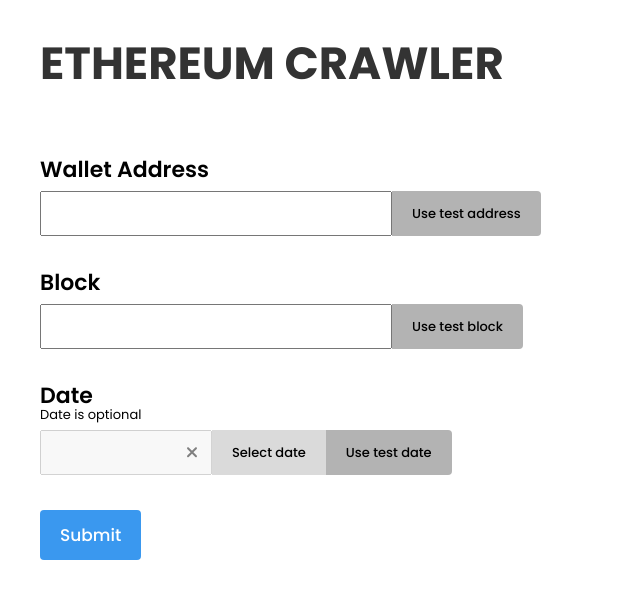
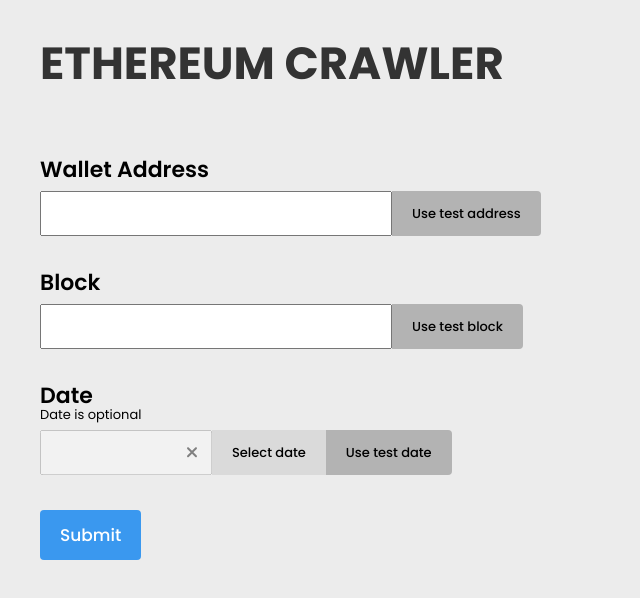
Before and after one commit to techClick/ethereum-crawler, a React (Create React App) app: page / in a window 1280 px wide. Shown: the top 598 px of the page, without its empty margins (0-640 px from the left). Built offline with nearby package versions, Linux system fonts and the light colour scheme.

Commit message:
Results Table block complete

```diff
--- a/package.json
+++ b/package.json
@@ -8,7 +8,7 @@
     "@fortawesome/free-regular-svg-icons": "^6.0.0",
     "@fortawesome/free-solid-svg-icons": "^6.0.0",
     "@fortawesome/react-fontawesome": "^0.1.17",
-    "@material-ui/core": "^4.12.3",
+    "@material-ui/core": "4.11.4",
     "@react-pdf/renderer": "^2.1.1",
     "@reduxjs/toolkit": "^1.7.2",
     "@testing-library/jest-dom": "^5.16.2",
--- a/src/endPoint/endPoint.ts
+++ b/src/endPoint/endPoint.ts
@@ -14,13 +14,13 @@ export const callEndpoint = ({
   };
   // if (noContentType) delete options.headers['Content-Type'];
   try {
-    // console.log('calling ..... ', `${url}${api}`);
+    console.log('calling ..... ', `${api}`);
     const response = await fetch(
       `${api}`,
       options,
     );
 
-    // console.log('response', response);
+    console.log('response', response);
     if (!response) {
       return { status: 'error', description: 'Internet connection is not detected' } as IResponse;
     }
@@ -32,6 +32,7 @@ export const callEndpoint = ({
     } else {
       dataFromEndPoint = await response.text();
     }
+    console.log('response2', dataFromEndPoint);
     return { status: 'success', data: dataFromEndPoint.result ? dataFromEndPoint.result : [] } as IResponse;
   } catch (e: any) {
     return { status: 'error', description: e.message } as IResponse;
--- a/src/index.css
+++ b/src/index.css
@@ -12,6 +12,8 @@ body {
   height: 100vh;
   overflow: hidden;
   position: relative;
+  background-color: #ececec;
+  overflow-x: auto;
 }
 
 div::-webkit-scrollbar {
--- a/src/pages/HomePage/HomePage.styled.ts
+++ b/src/pages/HomePage/HomePage.styled.ts
@@ -4,6 +4,7 @@ import styled from 'styled-components';
 
 export const Container = styled.div`
   padding: 30px 40px;
+  min-width: 574px;
 `;
 
 export const PageName = styled.div`
@@ -25,8 +26,7 @@ export const InputDiv = styled.div`
 `;
 
 export const Input = styled.input<any>`
-  width: 90%;
-  max-width: 330px;
+  width: 330px;
   height: 91%;
   padding: 0 9px;
   border: ${(props) => props.isError && '2px solid red'};
@@ -66,7 +66,7 @@ export const Input2Div = styled.div`
 `;
 
 export const Input2 = styled(Input)`
-  max-width: 150px;
+  width: 150px;
 `;
 
 export const EscapeIconCont = styled.div`
--- a/src/pages/HomePage/HomePage.tsx
+++ b/src/pages/HomePage/HomePage.tsx
@@ -1,10 +1,9 @@
 import {
   selectWalletAddress, walletAddress as setWalletAddress, block as setBlock,
-  selectBlock, selectShowPopup, showPopup as setShowPopup, selectDate, date as setDate,
+  selectBlock, showPopup as setShowPopup, selectDate, date as setDate,
 } from 'pages/redux';
 import { FontAwesomeIcon } from '@fortawesome/react-fontawesome';
 import { faXmark } from '@fortawesome/free-solid-svg-icons';
-import { Background } from 'pages/styles';
 import { getDateFormat } from 'pages/utils';
 import React, { useState } from 'react';
 import { useDispatch } from 'react-redux';
@@ -20,7 +19,6 @@ const HomePage = function HomePage() {
   const walletAddress = useAppSelector(selectWalletAddress);
   const block = useAppSelector(selectBlock);
   const date = useAppSelector(selectDate);
-  const showPopup = useAppSelector(selectShowPopup);
   const dispatch = useDispatch();
   const history = useHistory();
 
@@ -35,17 +33,6 @@ const HomePage = function HomePage() {
   };
 
   return (
-    <>
-      {showPopup.component
-        && (
-          <>
-            <Background onClick={() => (
-              showPopup.exitOnBgClick && dispatch(setShowPopup({}))
-            )}
-            />
-            {showPopup.component}
-          </>
-        )}
     <S.Container>
       <S.PageName>ETHEREUM CRAWLER</S.PageName>
       <S.WalletAdd>Wallet Address</S.WalletAdd>
@@ -118,7 +105,6 @@ const HomePage = function HomePage() {
         Submit
       </S.SubmitButton>
     </S.Container>
-    </>
   );
 };
 
--- /dev/null
+++ b/src/pages/ResultsPage/Loading/Loading.styled.ts
@@ -0,0 +1,14 @@
+import styled from 'styled-components';
+
+export const Container = styled.div`
+  height: max-content;
+  max-width: 400px;
+  position: fixed;
+  bottom: 50%;
+  right: 50%;
+  transform: translate(50%, 50%);
+  z-index: 5;
+  padding: 25px;
+  background: white;
+  border-radius: 3px;
+`;
--- /dev/null
+++ b/src/pages/ResultsPage/Loading/Loading.tsx
@@ -0,0 +1,10 @@
+import React from 'react';
+import * as S from './Loading.styled';
+
+const Loading = function Loading({ text }:{ text: string }) {
+  return (
+    <S.Container>{text}</S.Container>
+  );
+};
+
+export default Loading;
--- a/src/pages/ResultsPage/ResultsPage.styled.ts
+++ b/src/pages/ResultsPage/ResultsPage.styled.ts
@@ -3,6 +3,7 @@ import styled from 'styled-components';
 
 export const Container = styled.div`
   padding: 30px 40px;
+  min-width: 1100px;
 `;
 
 export const NewButton = styled.div`
--- a/src/pages/ResultsPage/ResultsPage.tsx
+++ b/src/pages/ResultsPage/ResultsPage.tsx
@@ -1,4 +1,4 @@
-import { getTransactions, selectBlock, selectDate, selectWalletAddress } from 'pages/redux';
+import { getTransactions, selectBlock, selectDate, selectWalletAddress, showPopup } from 'pages/redux';
 import { getDateFormat } from 'pages/utils';
 import React, { useEffect, useState } from 'react';
 import Web3 from 'web3';
@@ -7,6 +7,7 @@ import { useHistory } from 'react-router-dom';
 import { useAppSelector } from 'redux/hooks';
 import * as S from './ResultsPage.styled';
 import ResultsTable from './ResultsTable/ResultsTable';
+import Loading from './Loading/Loading';
 
 const ResultsPage = function ResultsPage() {
   const [latestBlockNumber, setLatestBlockNumber] = useState<any>();
@@ -22,10 +23,13 @@ const ResultsPage = function ResultsPage() {
 
   useEffect(() => {
     const getBlockData = async () => {
+      dispatch(showPopup({ component: <Loading text="Loading latest block" /> }));
       const latestBlock = await web3.eth.getBlock('latest');
+      dispatch(showPopup({ component: <Loading text="Loading transactions. This should take less than 30 secs." /> }));
       setLatestBlockNumber(latestBlock.number);
       const lastBlockNumber = latestBlock.number;
       const response: any = await dispatch(getTransactions(walletAddress, block, lastBlockNumber));
+      dispatch(showPopup({}));
       if (response.status === 'success') {
         const results = response.data.map((item: any) => {
           return {
@@ -50,8 +54,6 @@ const ResultsPage = function ResultsPage() {
       >
         New search
       </S.NewButton>
-      {/* <S.PageName>{walletAddress}</S.PageName> */}
-      <S.Detail1>{`ADDRESS: ${walletAddress}`}</S.Detail1>
       { latestBlockNumber && <S.Detail>{`BLOCK: ${block} - ${latestBlockNumber}`}</S.Detail>}
       { date && <S.Detail>{getDateFormat(date)}</S.Detail>}
       {searchResults && <ResultsTable results={searchResults} />}
--- a/src/pages/ResultsPage/ResultsTable/ResultsTable.tsx
+++ b/src/pages/ResultsPage/ResultsTable/ResultsTable.tsx
@@ -40,7 +40,7 @@ const ResultsTable = function ResultsTable({ results }:{ results: any }) {
           rowStyle: {
             fontSize: 15,
           },
-          maxBodyHeight: '450px',
+          maxBodyHeight: '60vh',
         }}
       />
     </S.Container>
--- a/src/pages/redux.ts
+++ b/src/pages/redux.ts
@@ -52,6 +52,7 @@ export const getTransactions = (
   address: string, blockNumber: number, lastBlock: number,
 ) => async (dispatch: Function): Promise<IResponse> => {
   const tempKey = 'VGZKJM4UEK8Y4VGZH25I7HVGIGKD4TM724';
+  console.log('Loading transctions');
   const response: IResponse = await dispatch(
     callEndpoint({ api: `https://api.etherscan.io/api?module=account&action=txlist&address=${address}&startblock=${blockNumber}&endblock=${lastBlock}&sort=asc&apikey=${tempKey}` }),
   );
--- a/src/pages/routing/Routing.tsx
+++ b/src/pages/routing/Routing.tsx
@@ -5,13 +5,31 @@ import {
   Switch,
 } from 'react-router-dom';
 import Loader from 'components/Loader';
+import { useAppSelector } from 'redux/hooks';
+import { selectShowPopup, showPopup as setShowPopup } from 'pages/redux';
+import { useDispatch } from 'react-redux';
+import { Background } from 'pages/styles';
 
 const HomePage = lazy(() => import('pages/HomePage/HomePage'));
 const ResultsPage = lazy(() => import('pages/ResultsPage/ResultsPage'));
 (document.body.style as any).zoom = '100%';
 
 const Routing = function Routing() {
+  const showPopup = useAppSelector(selectShowPopup);
+  const dispatch = useDispatch();
+
   return (
+    <>
+      {showPopup.component
+        && (
+          <>
+            <Background onClick={() => (
+              showPopup.exitOnBgClick && dispatch(setShowPopup({}))
+            )}
+            />
+            {showPopup.component}
+          </>
+        )}
       <Router>
         <Suspense fallback={<Loader />}>
           <Switch>
@@ -24,6 +42,7 @@ const Routing = function Routing() {
           </Switch>
         </Suspense>
       </Router>
+    </>
   );
 };
 
```
Also changed, not shown: 1 other file (tests, documents, lock files or other folders). Lines whose indentation alone changed are shown as unchanged.
